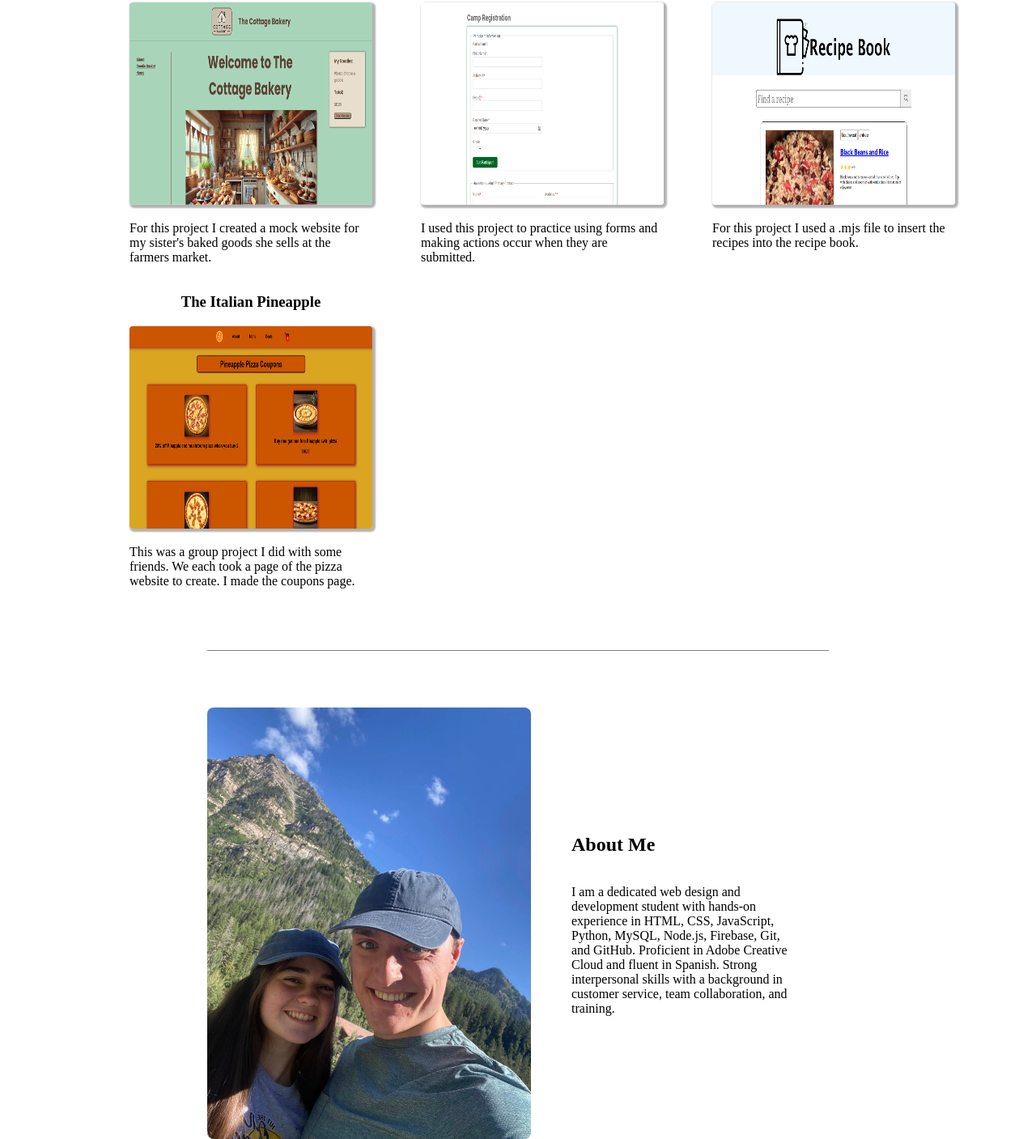
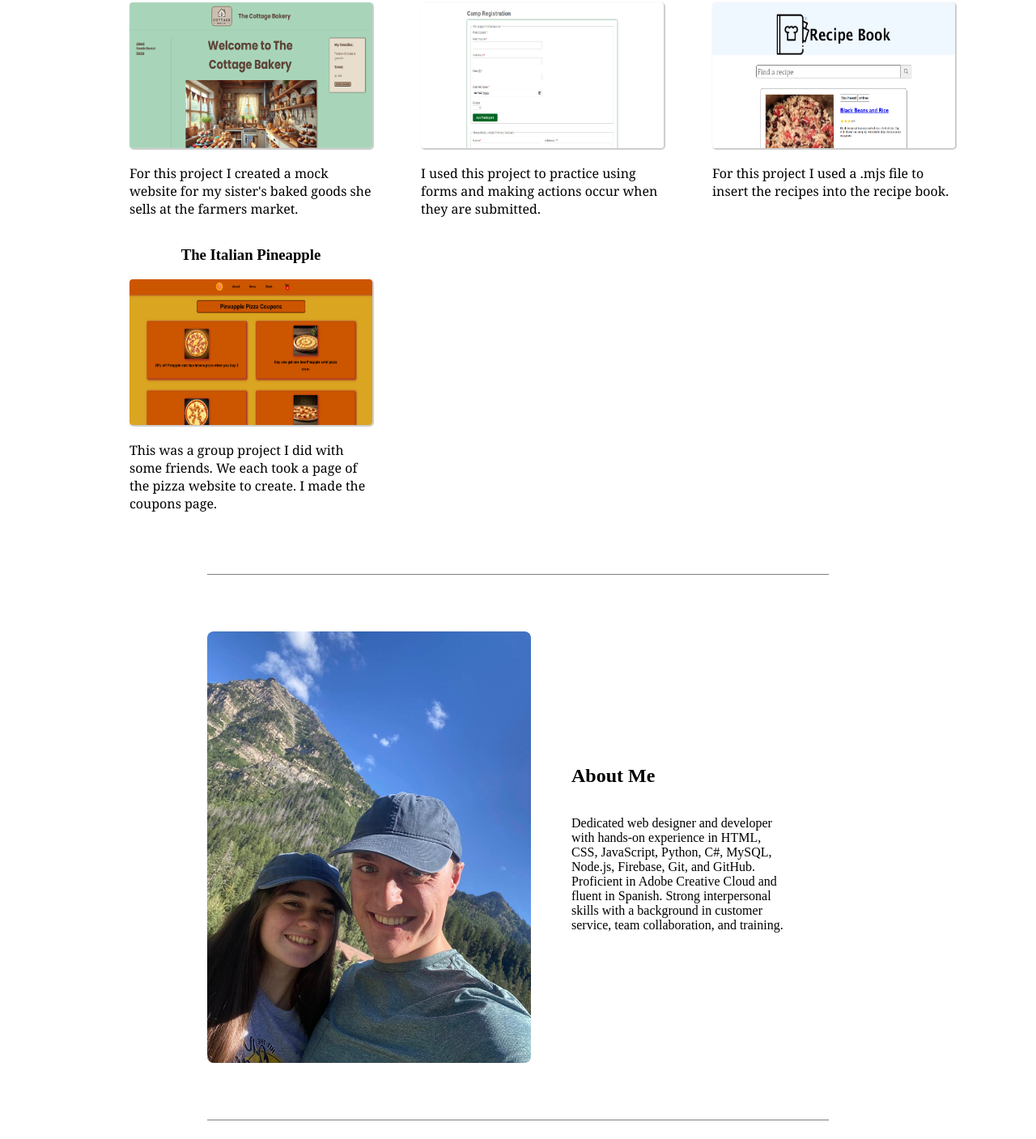
Before and after one commit to ameliarose003/Ami-Halsey-Portfolio, a plain HTML site: page index.html in a window 1280 px wide. Shown: the part 1044-2451 px from the top of the page at 81% size. Drawn offline with Linux system fonts and the light colour scheme.

Commit message:
updated email

```diff
--- a/css/home.css
+++ b/css/home.css
@@ -86,9 +86,15 @@ header .hero-content p {
 
 .projects-section img {
     width: 300px;
-    height: 250px;
+    height: 180px;
     border-radius: 4px;
-    box-shadow: 2px 2px 2px 2px rgb(0, 0, 0, 0.3);
+    box-shadow: 1px 1px 1px 1px rgb(0, 0, 0, 0.2);
+    transform: scale(1);
+    transition: 0.6s ease;
+}
+
+.projects-section img:hover {
+    transform: scale(1.1);
 }
 
 .project-container {
@@ -97,6 +103,9 @@ header .hero-content p {
 
 }
 
+.projects-section p {
+    font-family: Cambria, Cochin, Georgia, Times, 'Times New Roman', serif;
+}
 
 /* About */
 
--- a/index.html
+++ b/index.html
@@ -52,10 +52,7 @@
             <img src="images/about-me.jpg" alt="Image of Ami Halsey and her Husband Jacob Halsey">
             <div class="about-info">
                 <h2>About Me</h2>
-                <p>I am a dedicated web design and development student with hands-on experience in HTML, CSS, JavaScript,
-                    Python, MySQL, Node.js, Firebase, Git, and GitHub. Proficient in Adobe Creative Cloud and fluent in
-                    Spanish. Strong interpersonal skills with a background in customer service, team collaboration, and
-                    training.
+                <p>Dedicated web designer and developer with hands-on experience in HTML, CSS, JavaScript, Python, C#, MySQL, Node.js, Firebase, Git, and GitHub. Proficient in Adobe Creative Cloud and fluent in Spanish. Strong interpersonal skills with a background in customer service, team collaboration, and training.
                 </p>
             </div>
         </div>
@@ -64,7 +61,7 @@
         <address>
             <strong>Ami Halsey</strong>
             <a href="tel:+4255634206">Tel: +1(425)563-4206</a>
-            <a href="mailto:ami@example.com">Email: ami@example.com</a>
+            <a href="mailto:ami.halsey1@outlook.com">Email: ami@example.com</a>
         </address>
     </footer>
 </body>
--- a/script/script.js
+++ b/script/script.js
@@ -15,7 +15,7 @@ function projectTemplate(project) {
     return `
     <div class="project-container">
         <h3>${project.title}</h3>
-        <a href="${project.url}">
+        <a href="${project.url}" target="_blank">
             <img src="${project.image}" alt="${project.title}">
         </a>
         <p>${project.description}</p>
```
